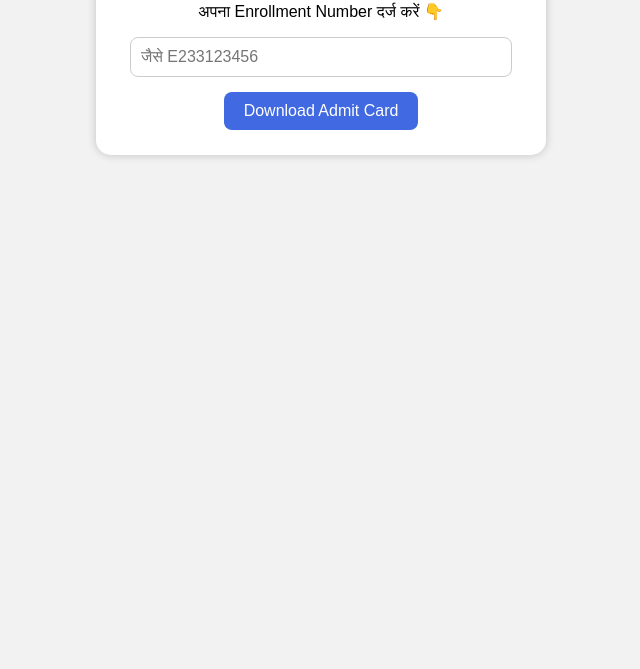
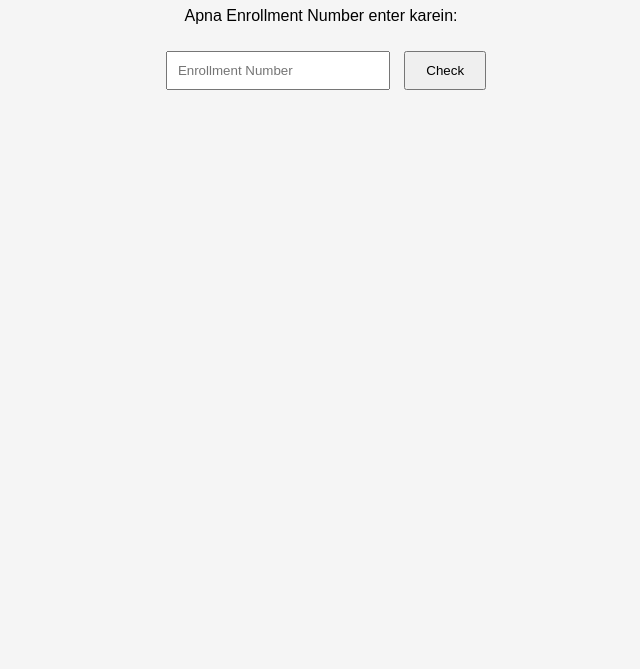
Before and after one commit to stylishshyamu/Bteup-admit-, a plain HTML site: page index.html in a window 1280 px wide. Shown: the part 131-800 px from the top of the page, without its empty margins (319-959 px from the left). Drawn offline with Linux system fonts and the light colour scheme.

Commit message:
Refactor index.html for Admit Card Checker

```diff
--- a/index.html
+++ b/index.html
@@ -3,71 +3,48 @@
 <head>
     <meta charset="UTF-8">
     <meta name="viewport" content="width=device-width, initial-scale=1.0">
-  <title>BTEUP Admit Card 2025 - Shyamu Pandey</title>
+    <title>Admit Card Checker</title>
     <style>
-    body {
-      font-family: Arial, sans-serif;
-      background: #f2f2f2;
-      text-align: center;
-      margin: 0;
-      padding: 0;
-    }
-
-    .card {
-      margin: 40px auto;
-      background: white;
-      border-radius: 15px;
-      padding: 25px;
-      width: 90%;
-      max-width: 400px;
-      box-shadow: 0 0 10px rgba(0,0,0,0.2);
-    }
-
-    input {
-      width: 90%;
-      padding: 10px;
-      font-size: 16px;
-      border-radius: 8px;
-      border: 1px solid #ccc;
-      margin-bottom: 15px;
-    }
-
-    button {
-      background-color: royalblue;
-      color: white;
-      border: none;
-      padding: 10px 20px;
-      font-size: 16px;
-      border-radius: 8px;
-    }
-
-    button:hover {
-      background-color: dodgerblue;
-    }
-
-    h2 {
-      color: darkblue;
-    }
+        body { font-family: Arial, sans-serif; background-color: #f5f5f5; text-align: center; padding: 50px; }
+        input { padding: 10px; width: 200px; margin: 10px; }
+        button { padding: 10px 20px; cursor: pointer; }
+        #admitCard { margin-top: 30px; padding: 20px; border: 1px solid #ccc; display: none; background-color: #fff; }
     </style>
 </head>
 <body>
 
-  <div class="card">
-    <h2>🎓 BTEUP Admit Card 2025</h2>
-    <p>अपना Enrollment Number दर्ज करें 👇</p>
-    <input type="text" id="enroll" placeholder="जैसे E233123456">
-    <br>
-    <button onclick="openAdmitCard()">Download Admit Card</button>
-  </div>
+    <h1>Admit Card Checker</h1>
+    <p>Apna Enrollment Number enter karein:</p>
+    <input type="text" id="enrollmentNumber" placeholder="Enrollment Number">
+    <button onclick="checkAdmitCard()">Check</button>
+
+    <div id="admitCard"></div>
 
     <script>
-    function openAdmitCard() {
-      const en = document.getElementById('enroll').value.trim();
-      if(en === "") {
-        alert("कृपया Enrollment Number दर्ज करें!");
+        // Sample data - real me ye backend se aayega
+        const students = {
+            "1001": { name: "Ram Kumar", course: "Electronics Engineering", date: "2025-12-20" },
+            "1002": { name: "Sita Devi", course: "Electronics Engineering", date: "2025-12-20" },
+            "1003": { name: "Shyamu Pandey", course: "Electronics Engineering", date: "2025-12-20" }
+        };
+
+        function checkAdmitCard() {
+            const enroll = document.getElementById("enrollmentNumber").value.trim();
+            const cardDiv = document.getElementById("admitCard");
+
+            if(students[enroll]) {
+                const student = students[enroll];
+                cardDiv.innerHTML = `
+                    <h2>Admit Card</h2>
+                    <p><strong>Name:</strong> ${student.name}</p>
+                    <p><strong>Course:</strong> ${student.course}</p>
+                    <p><strong>Date:</strong> ${student.date}</p>
+                    <p><strong>Enrollment Number:</strong> ${enroll}</p>
+                `;
+                cardDiv.style.display = "block";
             } else {
-        // Ye line agle page (admitcard.html) par le jayegi
-        window.location.href = "admitcard.html?en=" + en;
+                cardDiv.innerHTML = `<p style="color:red;">Enrollment Number not found!</p>`;
+                cardDiv.style.display = "block";
             }
         }
     </script>
```
Lines whose indentation alone changed are shown as unchanged.
